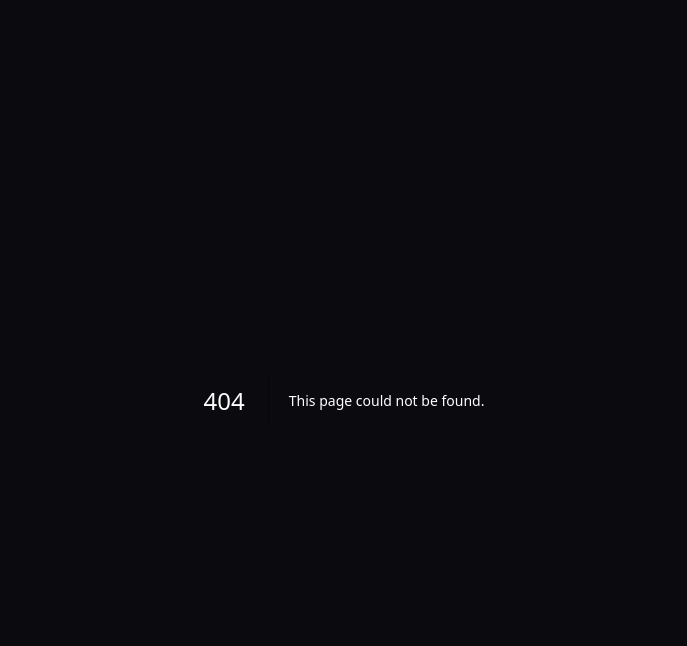
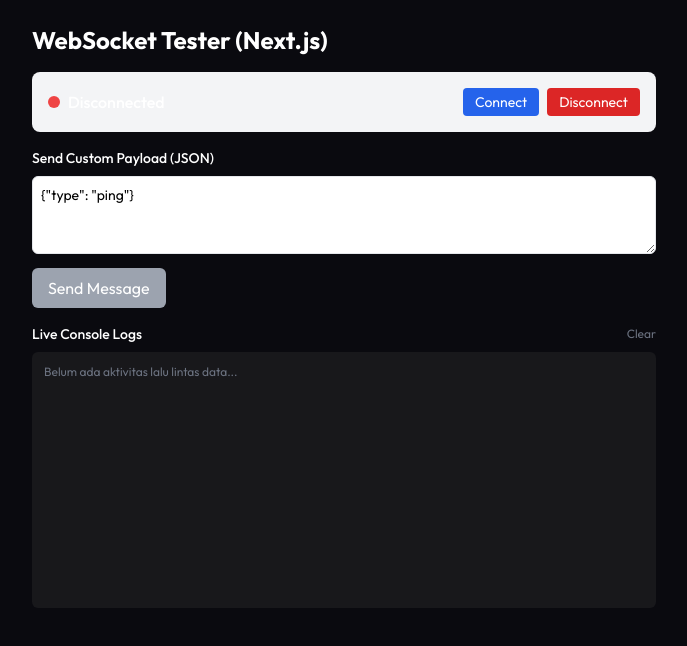
Before and after one commit to asuma-labs/dash-cd, a Next.js app: page /test-ws in a window 1280 px wide. Before the commit this address had no page. Shown: the top 646 px of the page, without its empty margins (296-983 px from the left). Built offline with nearby package versions, Linux system fonts and the light colour scheme.

Commit message:
Create page.tsx

```diff
--- /dev/null
+++ b/app/test-ws/page.tsx
@@ -0,0 +1,74 @@
+"use client";
+
+import { useState, useEffect } from "react";
+import { useWebSocket } from "@/hooks/useWebSocket";
+
+export default function TestWSPage() {
+  const { isConnected, lastMessage, sendMessage, connect, disconnect } = useWebSocket();
+  const [inputMessage, setInputMessage] = useState('{"type": "ping"}');
+  const [logs, setLogs] = useState<string[]>([]);
+
+  useEffect(() => {
+    if (lastMessage) {
+      setLogs((prev) => [...prev, `Inbound: ${JSON.stringify(lastMessage)}`]);
+    }
+  }, [lastMessage]);
+
+  const handleSend = () => {
+    try {
+      const parsed = JSON.parse(inputMessage);
+      sendMessage(parsed);
+      setLogs((prev) => [...prev, `Outbound: ${inputMessage}`]);
+    } catch (e) {
+      alert("Format harus JSON valid!");
+    }
+  };
+
+  return (
+    <div className="p-6 max-w-2xl mx-auto space-y-4">
+      <h1 className="text-2xl font-bold">WebSocket Tester (Next.js)</h1>
+
+      <div className="p-4 bg-gray-100 rounded-lg flex items-center justify-between">
+        <div className="flex items-center gap-2">
+          <span className={`w-3 h-3 rounded-full ${isConnected ? "bg-green-500" : "bg-red-500"}`} />
+          <span className="font-medium">{isConnected ? "Connected" : "Disconnected"}</span>
+        </div>
+        <div className="space-x-2">
+          <button onClick={connect} className="px-3 py-1 bg-blue-600 text-white rounded text-sm">Connect</button>
+          <button onClick={disconnect} className="px-3 py-1 bg-red-600 text-white rounded text-sm">Disconnect</button>
+        </div>
+      </div>
+
+      <div className="space-y-2">
+        <label className="block text-sm font-medium">Send Custom Payload (JSON)</label>
+        <textarea
+          value={inputMessage}
+          onChange={(e) => setInputMessage(e.target.value)}
+          className="w-full p-2 border rounded-md font-mono text-sm bg-white text-black"
+          rows={3}
+        />
+        <button
+          onClick={handleSend}
+          disabled={!isConnected}
+          className="px-4 py-2 bg-black text-white rounded-md disabled:bg-gray-400"
+        >
+          Send Message
+        </button>
+      </div>
+
+      <div className="space-y-2">
+        <div className="flex justify-between items-center">
+          <label className="text-sm font-medium">Live Console Logs</label>
+          <button onClick={() => setLogs([])} className="text-xs text-gray-500 hover:underline">Clear</button>
+        </div>
+        <div className="h-64 overflow-y-auto bg-zinc-900 text-green-400 p-3 rounded-md font-mono text-xs space-y-1">
+          {logs.length === 0 ? (
+            <span className="text-gray-500">Belum ada aktivitas lalu lintas data...</span>
+          ) : (
+            logs.map((log, idx) => <div key={idx}>{log}</div>)
+          )}
+        </div>
+      </div>
+    </div>
+  );
+}
```
